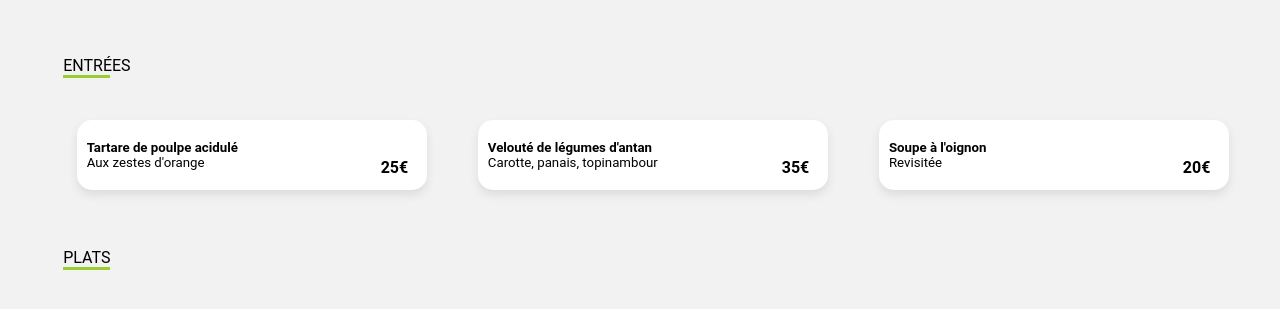
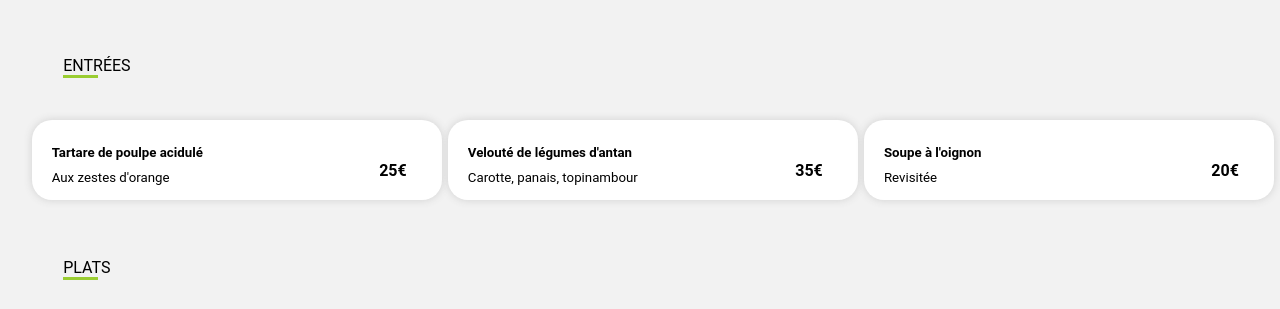
Before and after one commit to TERENCE-B/ohmyfood, a plain HTML site: page a_la_francaise.html in a window 1280 px wide. Shown: the part 486-795 px from the top of the page. Drawn offline with Linux system fonts and the light colour scheme; a web font is replaced by a local one.

Commit message:
modif anim

```diff
--- a/style.scss
+++ b/style.scss
@@ -1,4 +1,4 @@
-$cd-color1:radial-gradient(ellipse farthest-corner at 20px 0, #FF79DA 0%, #9356DC 100%);
+
 
 body {                                          /*BODY*/
 font-family: "roboto",sans-serif;
@@ -307,6 +307,7 @@ header {                                        /*HEADER LOGO*/
     .titre{
         display: flex;
         flex-direction: column;
+
     }
     .block2{
         display: flex;
@@ -381,7 +382,7 @@ header {                                        /*HEADER LOGO*/
         opacity: 90%;
     }
 }
-button{
+button{                                             /*BOUTON COMMANDER*/
     justify-content: center;
     display: flex;
     flex-wrap: wrap;
@@ -408,8 +409,8 @@ button{
     width: 100%;
     padding-left: 2%;
     justify-content: space-evenly;
-    animation: opac 4s;
-    background-color: #f2f2f2;
+    animation: opac 4s forwards;
+
     h4{
         font-family: "roboto",sans-serif;
         border-bottom: 3px solid yellowgreen;
@@ -428,11 +429,18 @@ button{
 }
 
 .card-menu{
-    width: 100%;
-    text-overflow: ellipsis;
-    white-space: nowrap;
+    display:flex;
+    flex-direction:row;
+    width:95%;
     overflow: hidden;
-    line-height: 40px;
+    height:80px;
+    margin-top:20px;
+    line-height: 25px;
+    background-color: white;
+    border-radius:20px;
+    padding-left:10px;
+
+    box-shadow: 0 0 0.5em #D0D0D0;
 
     h5{
         overflow: hidden;
@@ -465,20 +473,17 @@ button{
 {
     0%{
         transform: translateY(-10px);
-        visibility: 0%;
+        opacity: 0%;
     }
-    50%{
-        transform: translateY(-5px);
-        visibility: 50%;
-    }
+
     100%{
         transform: translateY(0px);
-        visibility: 100%;
+        opacity: 100%;
     }
 }
 .entrees-plats-desserts:nth-child(2)
 {
-    animation-delay:0.75s;
+    animation-delay:0.5s;
 }
 
 .entrees-plats-desserts:nth-child(3)
@@ -488,7 +493,7 @@ button{
 
 .entrees-plats-desserts:nth-child(4)
 {
-    animation-delay:1.25s;
+    animation-delay:1.5s;
 }
 
 .card-menu:hover .prix-anim > .fas {
@@ -606,10 +611,11 @@ footer {                                            /*FOOTER*/
         flex-direction: row;
         .bloc-fonction{
             width: 350px;
+
         }
     }
     .card-menu{
-        width: 357px;
+        width: 400px;
         display: flex;
         flex-wrap: wrap;
     }
```
Also changed, not shown: style.css, 1 other file.
